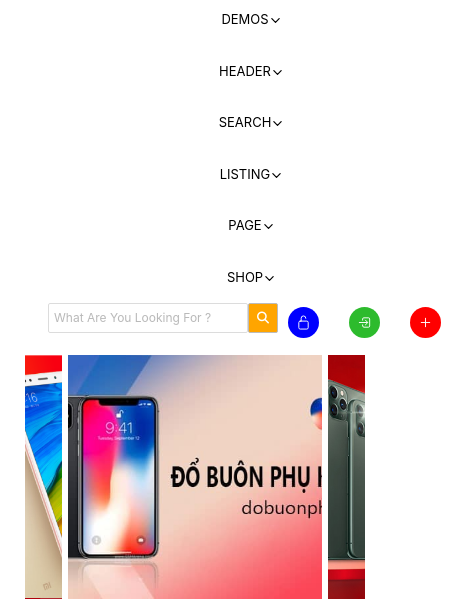
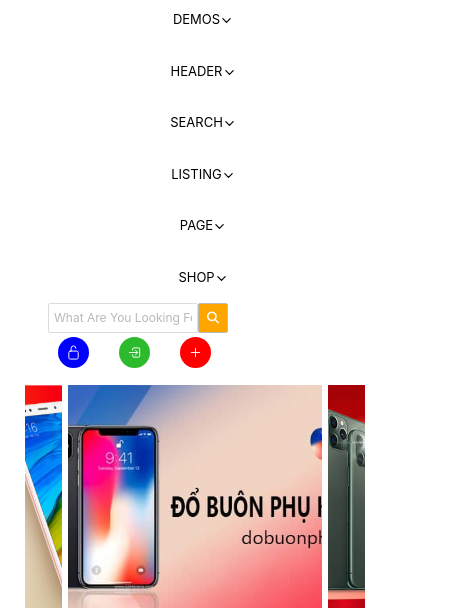
Before and after one commit to levanhoa45/demotemplate, a plain HTML site: page index.html in a window 390 px wide. Both pictures are taken after a click on the button 344 px from the left and 187 px from the top of the page. Shown: the part 236-844 px from the top of the page, 471 px wide, since content can reach past the window. Drawn offline with nearby package versions, Linux system fonts and the light colour scheme.

Commit message:
source code

```diff
--- a/style.css
+++ b/style.css
@@ -604,7 +604,7 @@ a.card:hover{
     form.search input {
         padding: 5px;
         font-size: 12px;
-        width: 200px;
+        width: 150px;
     }
     form.search button {
         padding: 5px;
@@ -664,6 +664,9 @@ a.card:hover{
     }
     .logo{
         margin-left: 45px;
+    }
+    .item{
+        flex-direction: column;
     }
 }
 @media only screen and (min-width: 767px) and (max-width: 1365px){
```
